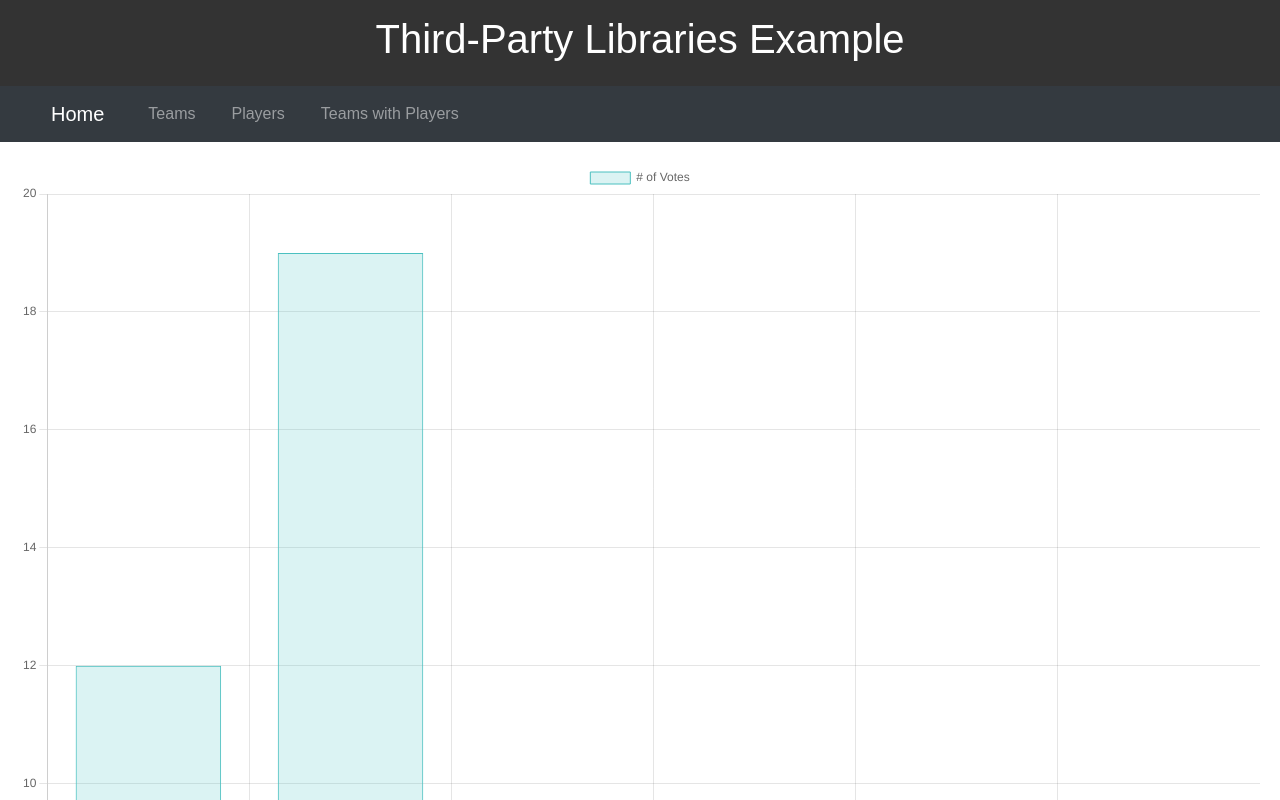
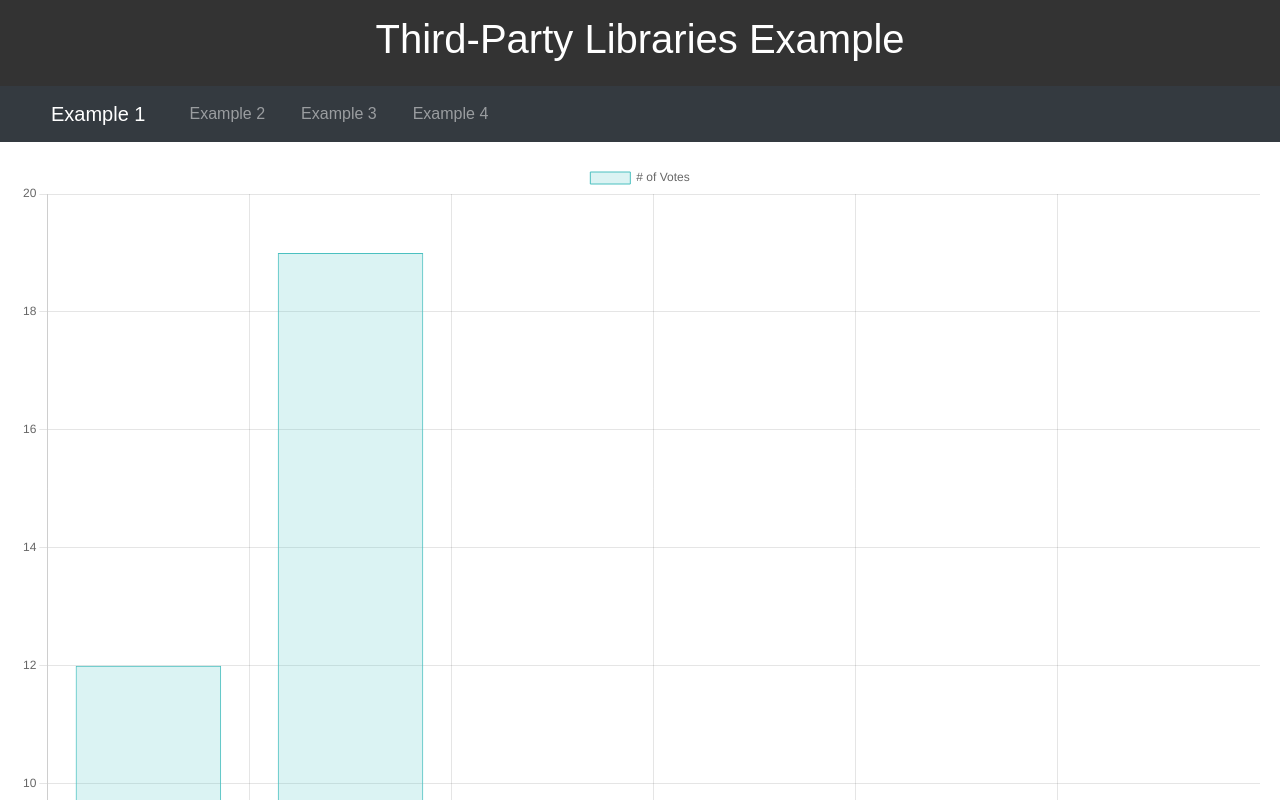
Before and after one commit to MWeingarden/hw6, a plain HTML site: page index.html in a window 1280 px wide. Shown: the top 800 px of the page. Drawn offline with nearby package versions, Linux system fonts and the light colour scheme; no server answers.

Commit message:
Update index.html

```diff
--- a/index.html
+++ b/index.html
@@ -74,20 +74,20 @@
     <!-- Bootstrap Navbar -->
     <nav class="navbar navbar-expand-lg navbar-dark bg-dark">
         <div class="container-fluid">
-            <a class="navbar-brand" href="/">Home</a>
+            <a class="navbar-brand" href="/">Example 1</a>
             <button class="navbar-toggler" type="button" data-toggle="collapse" data-target="#navbarSupportedContent" aria-controls="navbarSupportedContent" aria-expanded="false" aria-label="Toggle navigation">
                 <span class="navbar-toggler-icon"></span>
             </button>
             <div class="collapse navbar-collapse" id="navbarSupportedContent">
                 <ul class="navbar-nav me-auto mb-2 mb-lg-0">
                     <li class="nav-item">
-                        <a class="nav-link" href="teams.php">Teams</a>
+                        <a class="nav-link" href="teams.php">Example 2</a>
                     </li>
                     <li class="nav-item">
-                        <a class="nav-link" href="players.php">Players</a>
+                        <a class="nav-link" href="players.php">Example 3</a>
                     </li>
                     <li class="nav-item">
-                        <a class="nav-link" href="teams-with-players.php">Teams with Players</a>
+                        <a class="nav-link" href="teams-with-players.php">Example 4</a>
                     </li>
                 </ul>
             </div>
```
